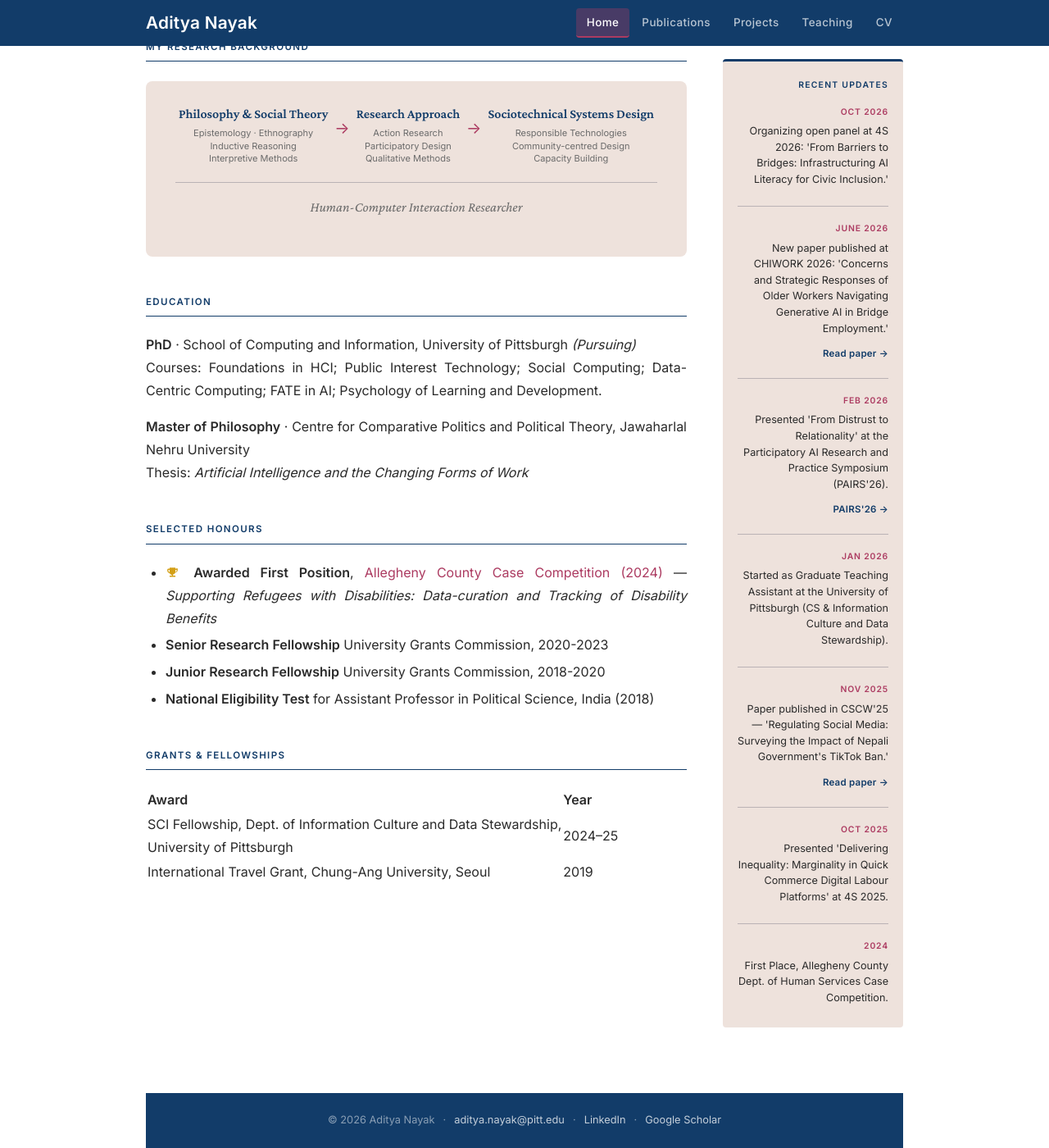
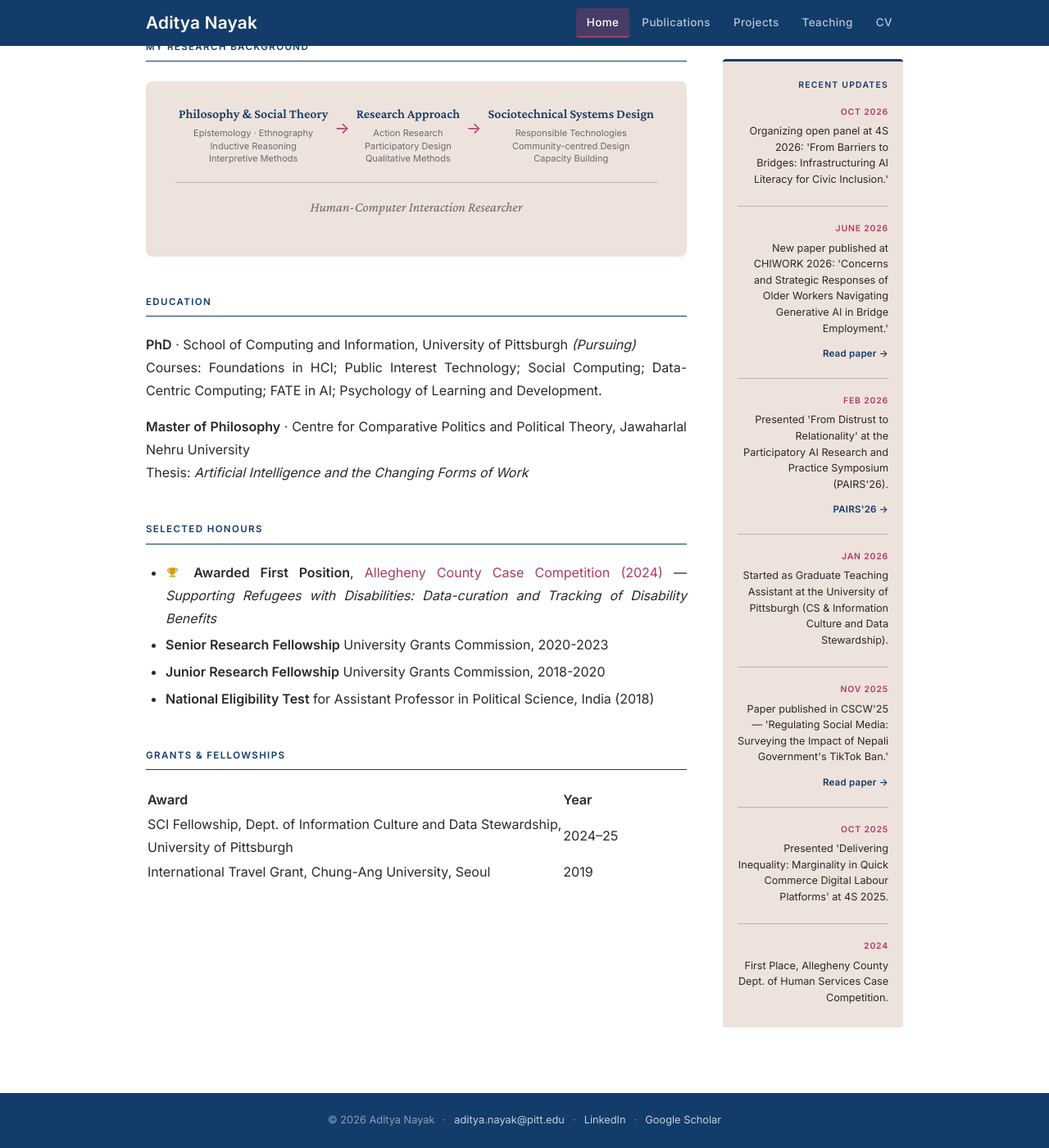
Before and after one commit to adityanayak-info/adityanayak-info.github.io, a Jekyll site: the page built from index.md, in a window 1280 px wide and 1400 px high, scrolled down 722 px. Shown: the whole window at 82% size. Built offline with Jekyll 4.4.1, drawn with Linux system fonts in a browser that asks for light colours.

Commit message:
Update style.css

```diff
--- a/assets/css/style.css
+++ b/assets/css/style.css
@@ -625,7 +625,7 @@ hr.profile-rule {
 /* ============================================================
    FOOTER
    ============================================================ */
-.site-footer { background: var(--navy); color: rgba(255,255,255,0.5); padding: 22px 0; margin-top: auto; width: 100%;}
+.site-footer { background: var(--navy); color: rgba(255,255,255,0.5); padding: 22px 0; margin-top: auto; width: 100vw; margin-left: calc(-50vw + 50%);}
 .site-footer p { font-size: 0.8rem; margin: 0; text-align: center; }
 .site-footer a { color: rgba(255,255,255,0.75); }
 .site-footer a:hover { color: #fff; text-decoration: none; }
```
